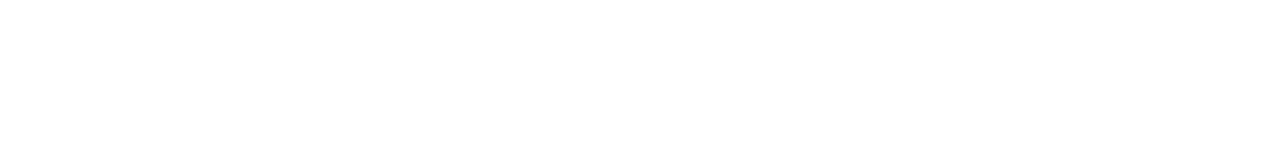
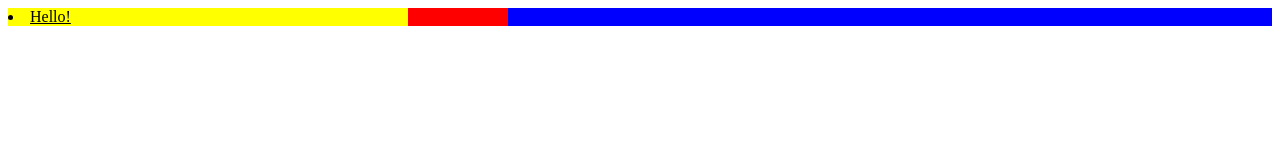
Before and after one commit to Yesdoing/css-master, a website built with Parcel: page index.html in a window 1280 px wide. Built offline with nearby package versions, Linux system fonts and the light colour scheme; some packages are replaced by stand-ins of ours.

Commit message:
nesting Rules

```diff
--- a/index.html
+++ b/index.html
@@ -9,5 +9,11 @@
 </head>
 <body>
 
+    <main>
+        <section>
+            <li><a href="#">Hello!</a></li>
+        </section>
+    </main>
+
 </body>
 </html>
--- a/styles.css
+++ b/styles.css
@@ -49,3 +49,39 @@ li:first-child a {
         background-color: red;
     }
 } */
+/*
+h1 {
+    color: color-mod(#2ecc71 alpha(50%));
+}
+
+h1:hover {
+    color: color-mod(#f1c40f lightness(100%));
+}
+
+h2 {
+    color: gray(50);
+}
+
+h3 {
+    font-family: system-ui;
+}
+ */
+
+
+ main {
+    background-color: blue;
+    & section {
+        background-color: red;
+        width: 500px;
+        & li {
+            background-color: yellow;
+            width: 400px;
+            & a {
+                color: black;
+                &:hover {
+                    font-size: 40px;
+                }
+            }
+        }
+    }
+ }
```
Also changed, not shown: README.md.
